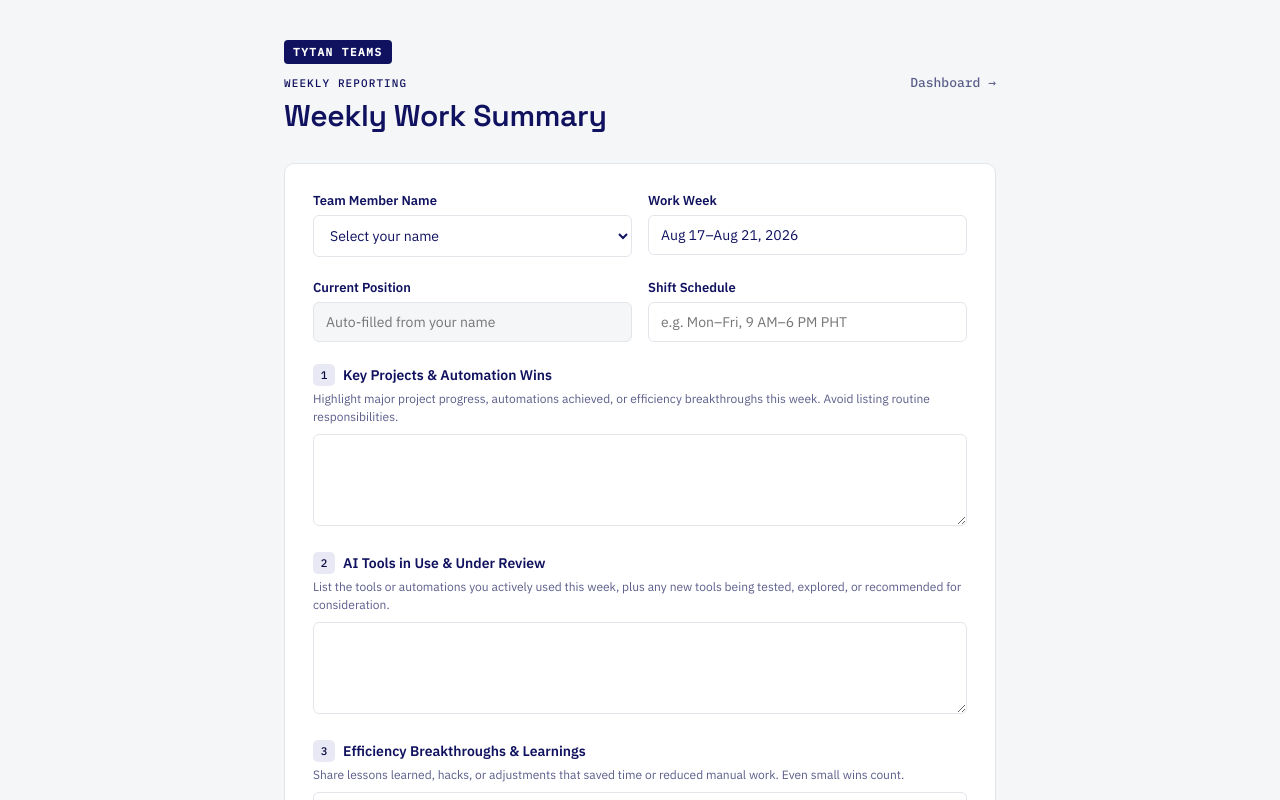
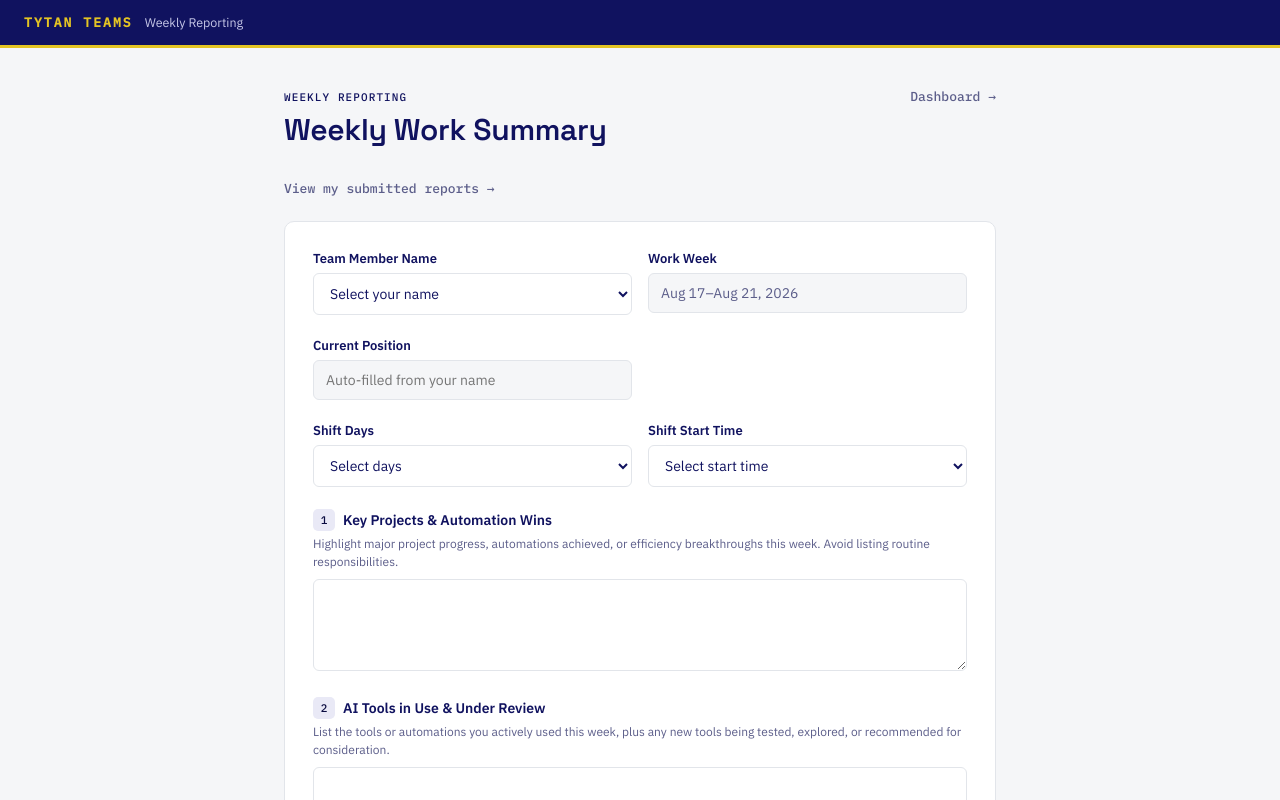
Before and after one commit to christine815/Tytan-Weekly-Summary, a Next.js app: page / in a window 1280 px wide. Shown: the top 800 px of the page. Built offline with nearby package versions, Linux system fonts and the light colour scheme.

Commit message:
Add files via upload

```diff
--- /dev/null
+++ b/app/api/my-reports/route.ts
@@ -0,0 +1,27 @@
+import { NextRequest, NextResponse } from "next/server";
+import { getSupabaseServerClient } from "@/lib/supabase";
+import { findMember } from "@/lib/team";
+
+export async function GET(req: NextRequest) {
+  const name = req.nextUrl.searchParams.get("name");
+
+  if (!name || !findMember(name)) {
+    return NextResponse.json({ error: "Select a valid team member." }, { status: 400 });
+  }
+
+  try {
+    const supabase = getSupabaseServerClient();
+    const { data, error } = await supabase
+      .from("submissions")
+      .select("*")
+      .eq("member_name", name)
+      .order("submitted_at", { ascending: false });
+
+    if (error) throw error;
+
+    return NextResponse.json({ submissions: data });
+  } catch (err: any) {
+    console.error("Fetch my-reports error:", err);
+    return NextResponse.json({ error: "Could not load your reports." }, { status: 500 });
+  }
+}
--- a/app/dashboard/login/page.tsx
+++ b/app/dashboard/login/page.tsx
@@ -31,7 +31,6 @@ export default function DashboardLogin() {
   return (
     <div className="shell">
       <div className="auth-screen">
-        <div className="wordmark">TYTAN TEAMS</div>
         <div className="eyebrow">Weekly Reporting</div>
         <h1 className="page-title">Leader Dashboard</h1>
         <p className="page-sub">
--- a/app/dashboard/page.tsx
+++ b/app/dashboard/page.tsx
@@ -95,7 +95,6 @@ export default function Dashboard() {
 
   return (
     <div className="shell shell--wide">
-      <div className="wordmark">TYTAN TEAMS</div>
       <div style={{ display: "flex", justifyContent: "space-between", alignItems: "baseline" }}>
         <div>
           <div className="eyebrow">Weekly Reporting</div>
--- a/app/globals.css
+++ b/app/globals.css
@@ -38,6 +38,29 @@ a {
 
 button {
   font-family: inherit;
+}
+
+.site-header {
+  background: var(--ink);
+  padding: 14px 24px;
+  display: flex;
+  align-items: baseline;
+  gap: 12px;
+  border-bottom: 3px solid var(--pending);
+}
+
+.site-header-mark {
+  font-family: var(--font-mono);
+  font-weight: 600;
+  font-size: 13px;
+  letter-spacing: 0.16em;
+  color: var(--pending);
+}
+
+.site-header-sub {
+  font-family: var(--font-body);
+  font-size: 12.5px;
+  color: #c7c8e8;
 }
 
 .shell {
@@ -229,9 +252,11 @@ textarea {
 }
 
 input:disabled,
-select:disabled {
+select:disabled,
+input[readonly] {
   background: var(--bg);
   color: var(--ink-muted);
+  cursor: not-allowed;
 }
 
 .section-number {
--- a/app/layout.tsx
+++ b/app/layout.tsx
@@ -21,7 +21,13 @@ export default function RootLayout({
           rel="stylesheet"
         />
       </head>
-      <body>{children}</body>
+      <body>
+        <div className="site-header">
+          <span className="site-header-mark">TYTAN TEAMS</span>
+          <span className="site-header-sub">Weekly Reporting</span>
+        </div>
+        {children}
+      </body>
     </html>
   );
 }
--- a/app/page.tsx
+++ b/app/page.tsx
@@ -66,9 +66,13 @@ const SECTIONS: {
   },
 ];
 
+const SHIFT_DAYS = ["Mon–Thurs", "Tue–Fri"];
+const SHIFT_TIMES = ["9PM", "10PM", "11PM", "12MN"];
+
 type FormState = {
   member_name: string;
-  shift_schedule: string;
+  shift_days: string;
+  shift_time: string;
   week_range: string;
 } & Record<(typeof SECTIONS)[number]["key"], string>;
 
@@ -80,7 +84,8 @@ const emptySections = SECTIONS.reduce(
 function initialForm(): FormState {
   return {
     member_name: "",
-    shift_schedule: "",
+    shift_days: "",
+    shift_time: "",
     week_range: currentWorkWeekLabel(),
     ...emptySections,
   };
@@ -108,7 +113,11 @@ export default function Home() {
       const res = await fetch("/api/submit", {
         method: "POST",
         headers: { "Content-Type": "application/json" },
-        body: JSON.stringify({ ...form, is_test: isTest }),
+        body: JSON.stringify({
+          ...form,
+          shift_schedule: `${form.shift_days}, ${form.shift_time} start`,
+          is_test: isTest,
+        }),
       });
       const data = await res.json();
       if (!res.ok) {
@@ -133,7 +142,7 @@ export default function Home() {
           <p className="page-sub" style={{ marginBottom: 24 }}>
             {isTest
               ? `Your test submission for ${form.week_range} was saved, and a copy of the notification email was sent to you so you can confirm it's working.`
-              : `Your weekly summary for ${form.week_range} has been logged and your leader has been notified.`}
+              : `Your weekly summary for ${form.week_range} has been logged, your leader has been notified, and a copy was sent to your own inbox.`}
           </p>
           <button
             className="btn-secondary"
@@ -152,7 +161,6 @@ export default function Home() {
 
   return (
     <div className="shell">
-      <div className="wordmark">TYTAN TEAMS</div>
       <div
         style={{
           display: "flex",
@@ -167,6 +175,11 @@ export default function Home() {
         </div>
         <a className="nav-link" href="/dashboard">
           Dashboard →
+        </a>
+      </div>
+      <div style={{ marginBottom: 24 }}>
+        <a className="nav-link" href="/my-reports">
+          View my submitted reports →
         </a>
       </div>
 
@@ -198,9 +211,8 @@ export default function Home() {
               id="week_range"
               type="text"
               value={form.week_range}
-              onChange={(e) => update("week_range", e.target.value)}
-              placeholder="Aug. 18–22, 2025"
-              required
+              readOnly
+              title="Automatically set to the current work week"
             />
           </div>
         </div>
@@ -210,16 +222,44 @@ export default function Home() {
             <label>Current Position</label>
             <input type="text" value={member?.position ?? ""} disabled placeholder="Auto-filled from your name" />
           </div>
+        </div>
+
+        <div className="field-row">
           <div className="field">
-            <label htmlFor="shift_schedule">Shift Schedule</label>
-            <input
-              id="shift_schedule"
-              type="text"
-              value={form.shift_schedule}
-              onChange={(e) => update("shift_schedule", e.target.value)}
-              placeholder="e.g. Mon–Fri, 9 AM–6 PM PHT"
+            <label htmlFor="shift_days">Shift Days</label>
+            <select
+              id="shift_days"
+              value={form.shift_days}
+              onChange={(e) => update("shift_days", e.target.value)}
               required
-            />
+            >
+              <option value="" disabled>
+                Select days
+              </option>
+              {SHIFT_DAYS.map((d) => (
+                <option key={d} value={d}>
+                  {d}
+                </option>
+              ))}
+            </select>
+          </div>
+          <div className="field">
+            <label htmlFor="shift_time">Shift Start Time</label>
+            <select
+              id="shift_time"
+              value={form.shift_time}
+              onChange={(e) => update("shift_time", e.target.value)}
+              required
+            >
+              <option value="" disabled>
+                Select start time
+              </option>
+              {SHIFT_TIMES.map((t) => (
+                <option key={t} value={t}>
+                  {t}
+                </option>
+              ))}
+            </select>
           </div>
         </div>
 
--- a/lib/email.ts
+++ b/lib/email.ts
@@ -56,24 +56,19 @@ export function buildReportHtml(sub: NewSubmission, dashboardUrl?: string) {
 }
 
 /**
- * Sends the notification email. For a normal submission this goes to the
- * submitter's direct leader (or the CEO, for leaders' own reports). For a
- * test submission, it's redirected to TEST_NOTIFY_EMAIL instead, so
- * delivery can be confirmed without emailing a real leader.
+ * Sends the notification email. Normally this goes to the submitter's
+ * direct leader (or the CEO, for leaders' own reports), with the
+ * submitter CC'd so they always keep their own copy. If someone has no
+ * leader configured (e.g. an unmanaged member), the email still goes
+ * straight to the submitter instead of being skipped entirely — everyone
+ * gets a copy of what they submitted. For a test submission, the "to" is
+ * redirected to TEST_NOTIFY_EMAIL instead, so delivery can be confirmed
+ * without emailing a real leader.
  */
 export async function sendSubmissionNotification(
   sub: NewSubmission,
   recipientEmail: string | undefined
 ) {
-  const to = sub.is_test ? TEST_NOTIFY_EMAIL : recipientEmail;
-
-  if (!to) {
-    console.warn(
-      `No reportsTo configured for ${sub.member_name} — skipping notification.`
-    );
-    return { skipped: true, reason: "no recipient configured" };
-  }
-
   const apiKey = process.env.RESEND_API_KEY;
   const from = process.env.NOTIFY_FROM_EMAIL;
 
@@ -84,6 +79,10 @@ export async function sendSubmissionNotification(
     return { skipped: true, reason: "email not configured" };
   }
 
+  const to = sub.is_test ? TEST_NOTIFY_EMAIL : recipientEmail || sub.member_email;
+  // Don't CC if the submitter IS already the "to" recipient (avoids a duplicate).
+  const cc = sub.member_email && sub.member_email !== to ? [sub.member_email] : undefined;
+
   const resend = new Resend(apiKey);
   const dashboardUrl = process.env.NEXT_PUBLIC_APP_URL
     ? `${process.env.NEXT_PUBLIC_APP_URL}/dashboard`
@@ -92,6 +91,7 @@ export async function sendSubmissionNotification(
   return resend.emails.send({
     from,
     to: [to],
+    ...(cc ? { cc } : {}),
     subject: `${sub.is_test ? "[TEST] " : ""}Weekly Summary — ${sub.member_name} (${sub.week_range})`,
     html: buildReportHtml(sub, dashboardUrl),
   });
```
Also changed, not shown: app/my-reports/page.tsx (added, +122 -0 lines), lib/team.ts (+20 -20 lines).
